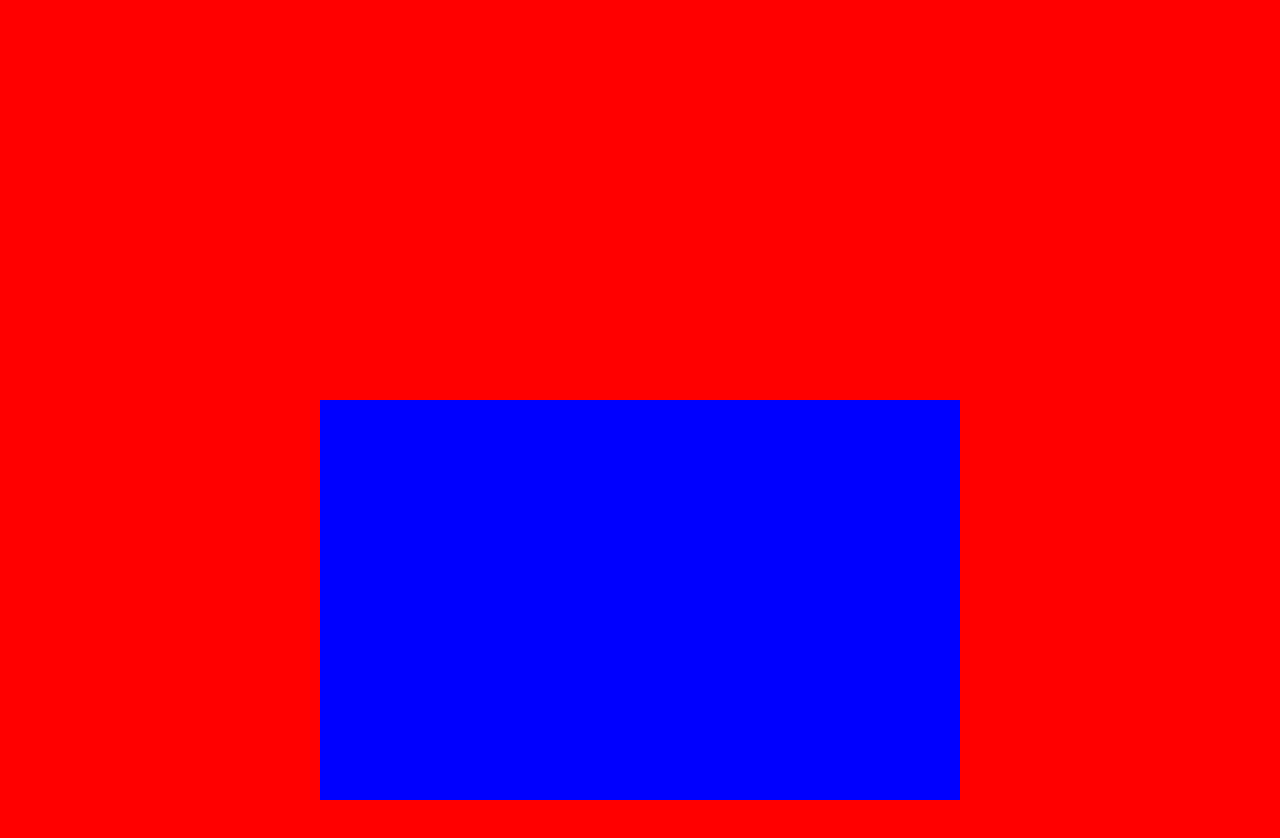
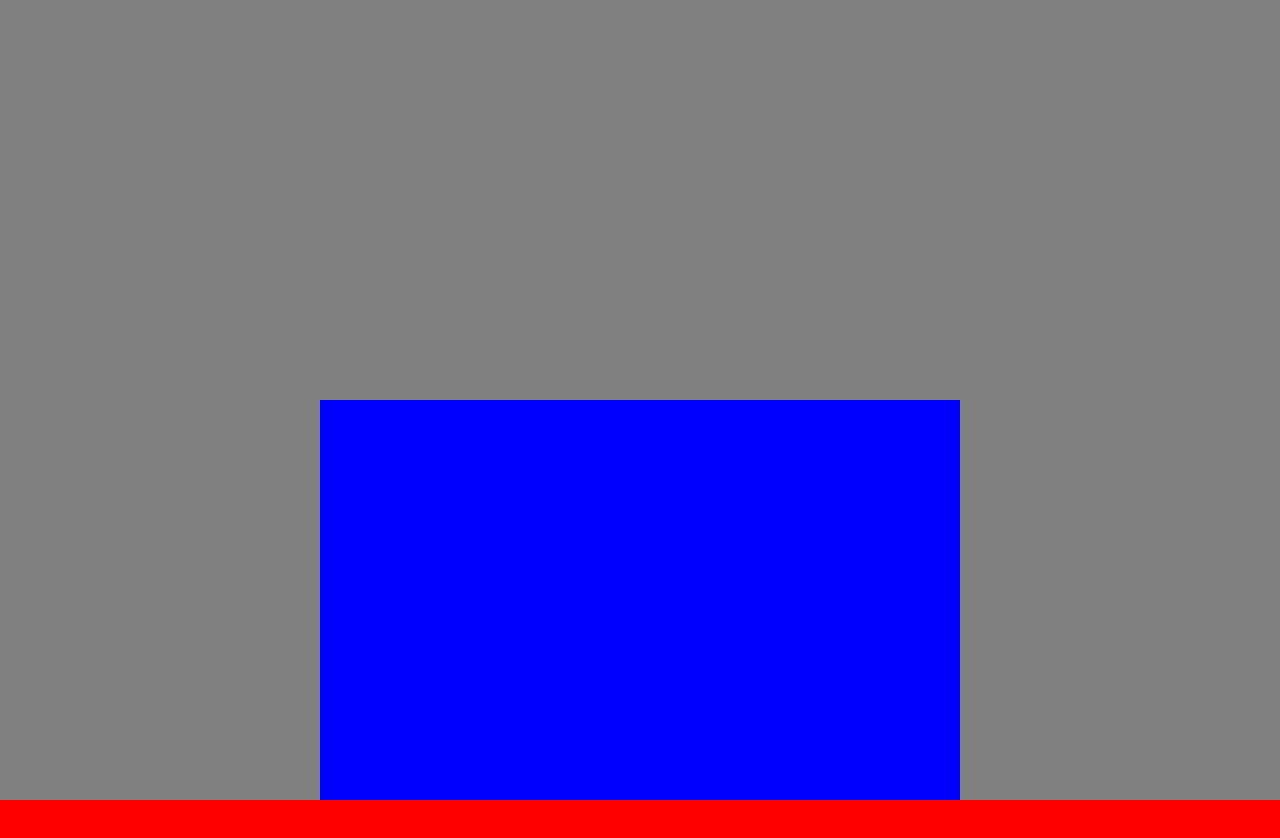
Before and after one commit to Zack0711/snake-game, a website: page index.html in a window 1280 px wide. Shown: the top 838 px of the page. Drawn offline with Linux system fonts and the light colour scheme.

Commit message:
Update styles.

```diff
--- a/index.html
+++ b/index.html
@@ -6,7 +6,9 @@
   <link href="style.css" rel="stylesheet"></head>
   <body>
     <div class="main">
-      <div class="container">
+      <div class="wrap">
+        <div class="container">
+        </div>
       </div>
     </div>
   </body>
--- a/style.css
+++ b/style.css
@@ -12,6 +12,15 @@ body {
   height: 100%;
 }
 
+.wrap {
+  position: fixed;
+  top: 0;
+  left: 0;
+  width: 100%;
+  height: 100%;
+  background-color: grey;
+}
+
 .container {
   position: fixed;
   left: 25vw;
```
